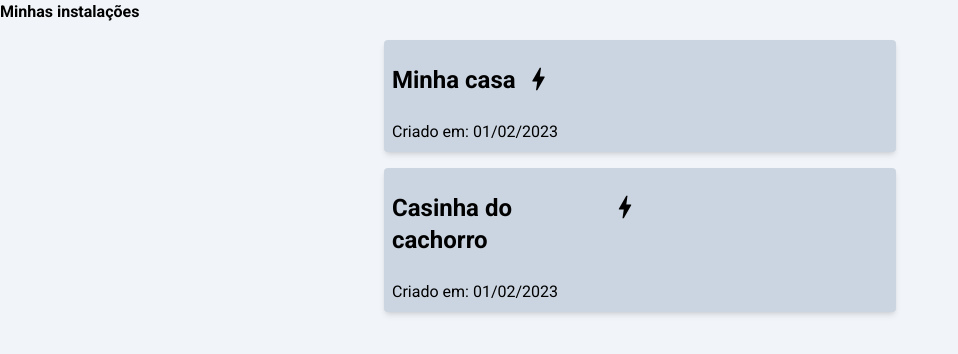
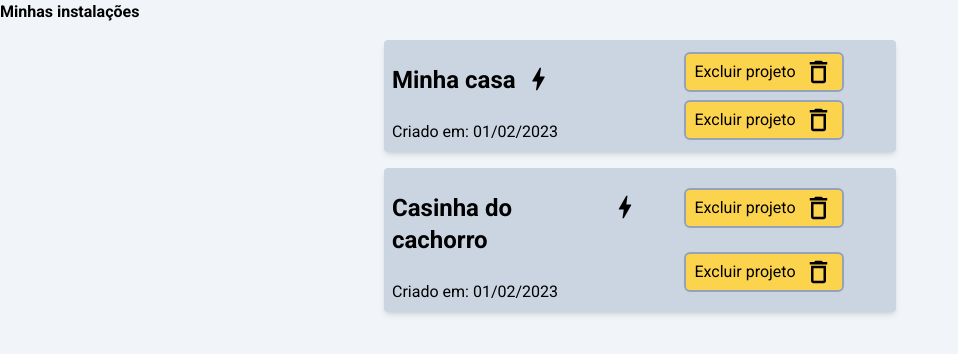
Before and after one commit to pmatos96/tcc-puc-frontend, a Next.js app: page /instalacoes in a window 1280 px wide. Shown: the top 354 px of the page, without its empty margins (0-958 px from the left). Built offline with nearby package versions, Linux system fonts and the light colour scheme.

Commit message:
Button component

```diff
--- /dev/null
+++ b/src/components/common/Button.tsx
@@ -0,0 +1,20 @@
+
+interface ButtonProps {
+    name: string;
+    iconName: string;
+    color?: string;
+}
+
+export default function Button({ name, iconName, color}: ButtonProps){
+
+    const getClassName = () => {
+        return "w-40 h-10 rounded-md flex items-center justify-center border-solid border-2 border-slate-400 cursor-pointer" + " " + (color || "bg-amber-300");
+    }
+
+    return (
+        <div className={getClassName()}>
+            {name || "Botão"}
+            <i style={{fontSize: "30px"}} className="ml-2 material-icons-outlined">{iconName}</i>
+        </div>
+    )
+}
--- a/src/components/projects/ProjectBoard.tsx
+++ b/src/components/projects/ProjectBoard.tsx
@@ -1,4 +1,5 @@
 import BoardHeader from "../common/BoardHeader";
+import Button from "../common/Button";
 
 interface ProjectBoardProps {
     name: string;
@@ -20,8 +21,9 @@ export default function ProjectBoard ({ name, creationDate }: ProjectBoardProps)
                     }
                 )}
             </div>
-            <div className="w-1/2">
-
+            <div className="w-1/2 flex flex-col justify-around items-center">
+                <Button name="Excluir projeto" iconName="delete"/>
+                <Button name="Excluir projeto" iconName="delete"/>
             </div>
 
         </div>
```
